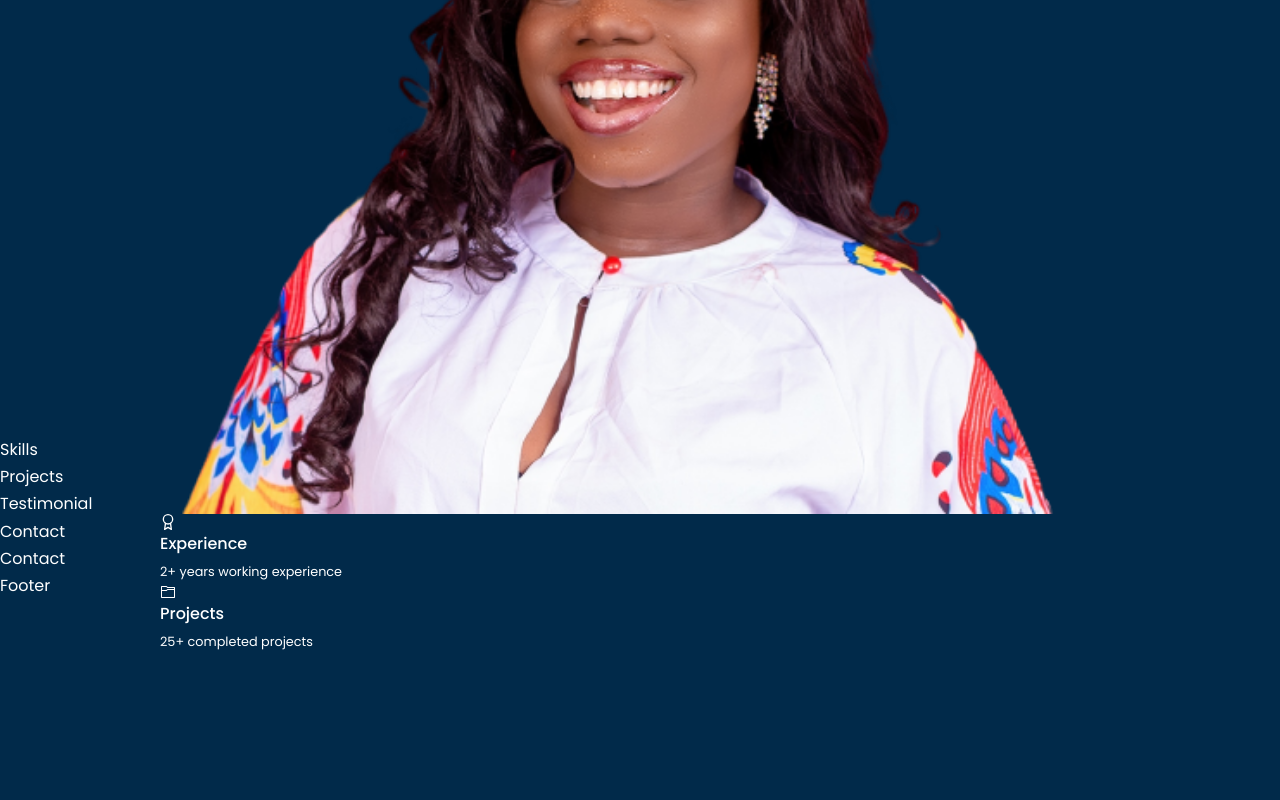
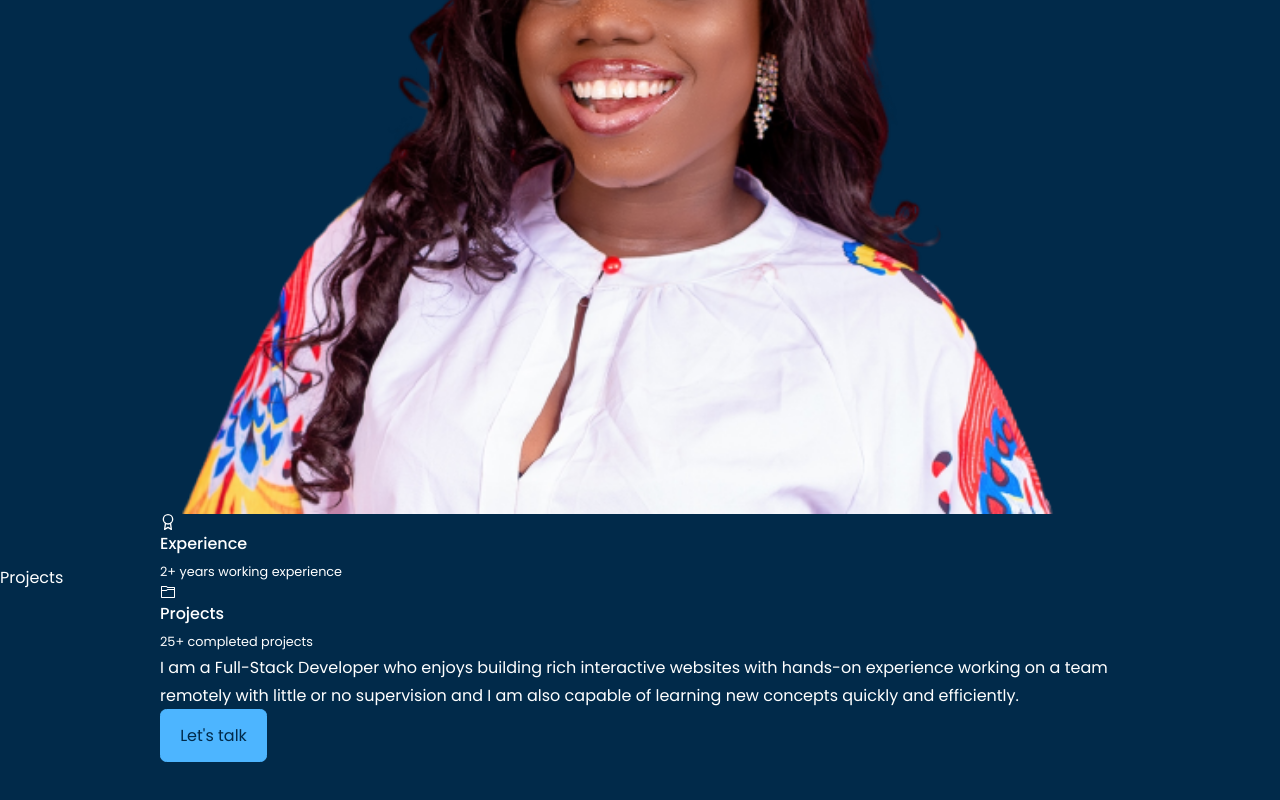
Before and after one commit to Lizdev-05/portfoliov2, a React (Create React App) app: page / in a window 1280 px wide. Shown: the part 1420-2220 px from the top of the page. Before the commit the page ends 2074 px from the top, so only its background shows below. Built offline with nearby package versions, Linux system fonts and the light colour scheme.

Commit message:
Add paragraph

```diff
--- a/src/App.js
+++ b/src/App.js
@@ -60,7 +60,7 @@ function App() {
       <Nav />
       <Home />
       <About />
-      <Skills />
+      {/* <Skills /> */}
       <Projects />
       <Testimonial />
       <Contact />
--- a/src/components/About/About.jsx
+++ b/src/components/About/About.jsx
@@ -28,6 +28,11 @@ const About = () => {
               <small>25+ completed projects</small>
             </article>
            </div>
+           <p>I am a Full-Stack Developer who enjoys building rich interactive websites with hands-on experience working
+             on a team remotely with little or no supervision and I am also capable of
+             learning new concepts quickly and efficiently.
+              </p>
+              <a href="#contact" className='btn btn-primary'>Let's talk</a>
         </div>
       </div>
     </section>
--- a/src/components/Blog/Blog.jsx
+++ b/src/components/Blog/Blog.jsx
@@ -2,7 +2,7 @@ import React from 'react'
 
 const Blog = () => {
   return (
-    <div>Blog</div>
+    <section id="blog">Blog</section>
   )
 }
 
--- a/src/components/Contact/Contact.jsx
+++ b/src/components/Contact/Contact.jsx
@@ -2,7 +2,7 @@ import React from 'react'
 
 const Contact = () => {
   return (
-    <div>Contact</div>
+    <section id='#contact'>Contact</section>
   )
 }
 
--- a/src/components/Footer/Footer.jsx
+++ b/src/components/Footer/Footer.jsx
@@ -2,7 +2,7 @@ import React from 'react'
 
 const Footer = () => {
   return (
-    <div>Footer</div>
+    <section id='#footer'>Footer</section>
   )
 }
 
--- a/src/components/Projects/Projects.jsx
+++ b/src/components/Projects/Projects.jsx
@@ -2,7 +2,7 @@ import React from 'react'
 
 const Projects = () => {
   return (
-    <div>Projects</div>
+    <section id='#project'>Projects</section>
   )
 }
 
--- a/src/components/Skills/Skills.jsx
+++ b/src/components/Skills/Skills.jsx
@@ -2,7 +2,7 @@ import React from 'react'
 
 const Skills = () => {
   return (
-    <div>Skills</div>
+    <section id='skill' >Skills</section>
   )
 }
 
--- a/src/components/Testimonials/Testimonial.jsx
+++ b/src/components/Testimonials/Testimonial.jsx
@@ -2,7 +2,7 @@ import React from 'react'
 
 const Testimonial = () => {
   return (
-    <div>Testimonial</div>
+    <section id='#testimonial'>Testimonial</section>
   )
 }
 
--- a/src/index.css
+++ b/src/index.css
@@ -98,6 +98,7 @@ a:hover {
   display: inline-block;
   color: var(--color-primary);
   padding: 0.75rem 1.2rem;
+  border-radius: 0.4rem;
   cursor: pointer;
   border: 1px solid var(--color-primary);
   transition: var(--transition);
```
Also changed, not shown: 1 other file (tests, documents, lock files or other folders).
